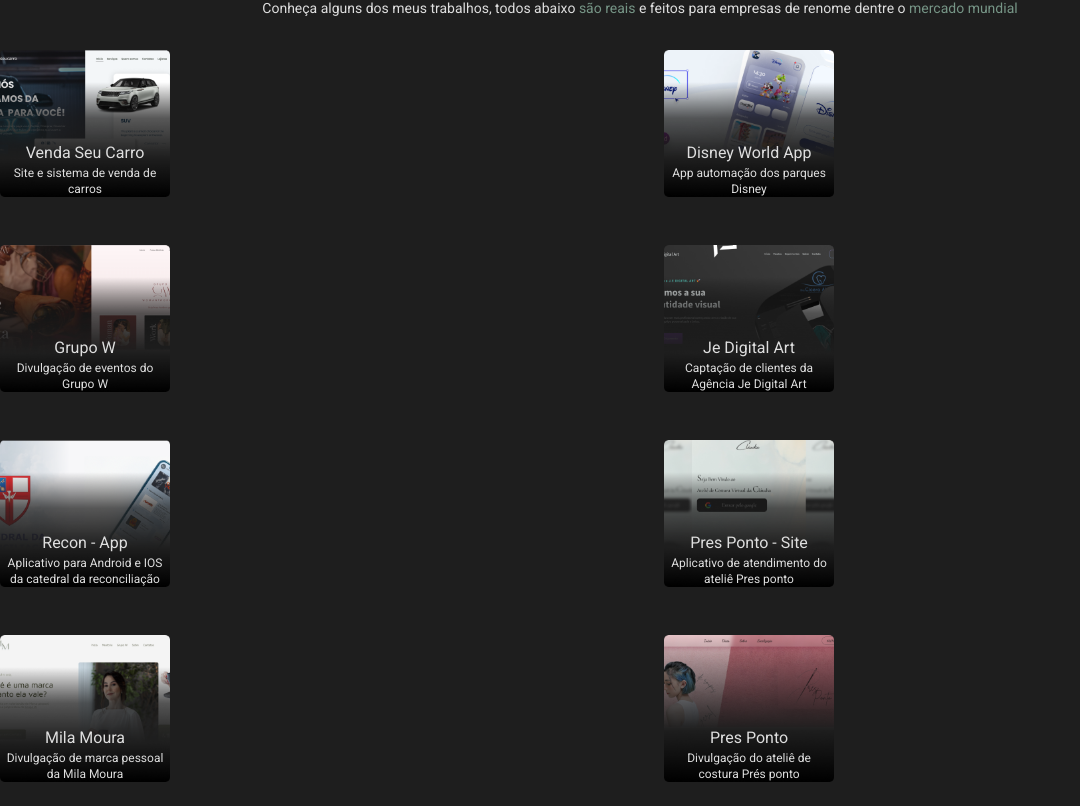
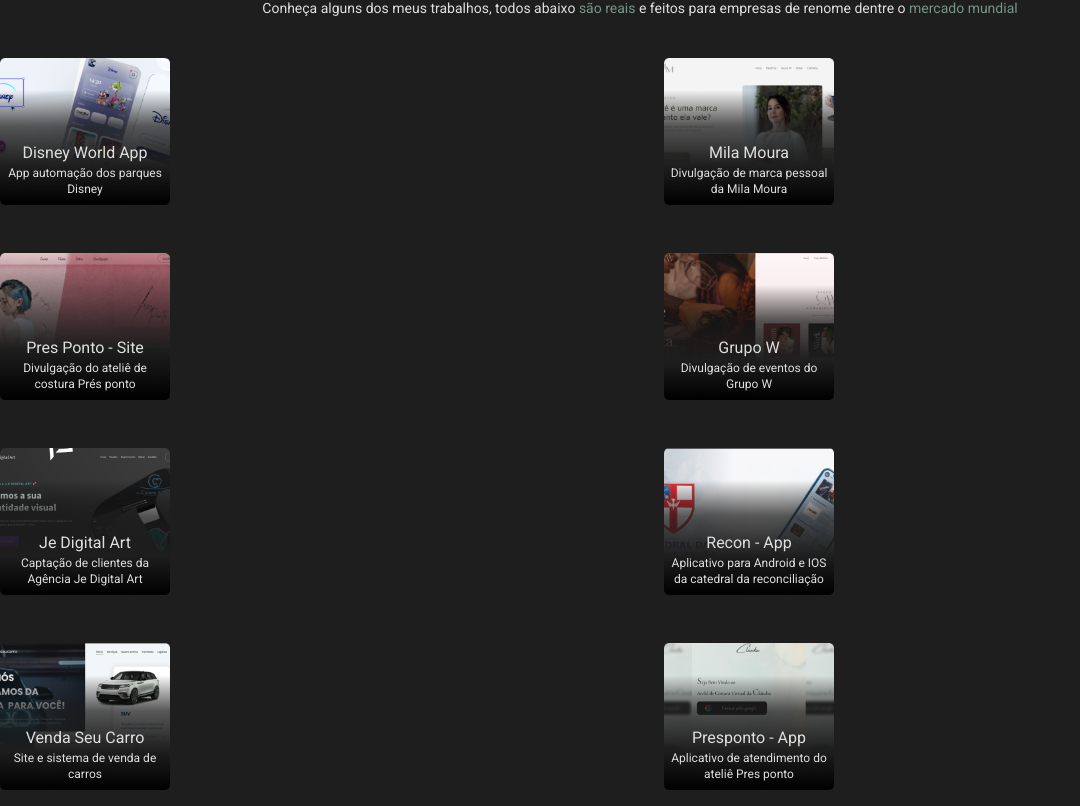
Before and after one commit to im4nu/manu-landing-page, a Next.js app: page / in a window 1280 px wide. Shown: the part 1354-2160 px from the top of the page, without its empty margins (0-1080 px from the left). Built offline with nearby package versions, Linux system fonts and the light colour scheme.

Commit message:
card component updated

```diff
--- a/components/aboutCard.tsx
+++ b/components/aboutCard.tsx
@@ -1,3 +1,4 @@
+import { url } from 'inspector'
 import Image from 'next/image'
 import {
     disney,
@@ -12,56 +13,33 @@
 
 export default function AboutCard(){
     const imagesCard = [
-        { img: disney },
-        { img: milaMoura},
-        { img: prespontoSite},
-        { img: grupow},
-        { img: jedigital},
-        { img: recon},
-        { img: vendas},
-        { img: presponto},
+        { img: disney, name: 'Disney World App', sub: 'App automação dos parques Disney', link: '#'},
+        { img: milaMoura, name: 'Mila Moura', sub: 'Divulgação de marca pessoal da Mila Moura', link: ''},
+        { img: prespontoSite, name: 'Pres Ponto - Site', sub: 'Divulgação do ateliê de costura Prés ponto', link: ''},
+        { img: grupow, name: 'Grupo W', sub: 'Divulgação de eventos do Grupo W', link: ''},
+        { img: jedigital, name: 'Je Digital Art', sub: 'Captação de clientes da Agência Je Digital Art', link: ''},
+        { img: recon, name: 'Recon - App', sub: 'Aplicativo para Android e IOS da catedral da reconciliação', link: ''},
+        { img: vendas, name: 'Venda Seu Carro', sub: 'Site e sistema de venda de carros', link: ''},
+        { img: presponto, name: 'Presponto - App', sub: 'Aplicativo de atendimento do ateliê Pres ponto', link: ''},
     ]
     return(
         <div className="grid w-screen justify-between grid-flow-row grid-cols-2 gap-12">
-            <button className="flex flex-col items-center text-center justify-end bg-vendas bg-cover bg-center w-[170px] h-[147px]">
-                <h2>Venda Seu Carro</h2>
-                <p className='text-xs px-1'>Site e sistema de venda de carros</p>
-            </button>
+            {
+            imagesCard.map((index) =>
+                <a
+                    key={index.name}
+                    href={index.link}
+                    target='_blank'
+                    className="flex flex-col items-center text-center justify-end bg-cover bg-center w-[170px] h-[147px]" rel="noreferrer"
+                >
+                <Image alt={index.name} src={index.img} className='-z-20' />
 
-            <button className="flex flex-col items-center text-center justify-end bg-disney bg-cover bg-center w-[170px] h-[147px]">
-                <h2>Disney World App</h2>
-                <p className='text-xs px-1'>App automação dos parques Disney</p>
-            </button>
-
-            <button className="flex flex-col items-center text-center justify-end bg-grupow bg-cover bg-center w-[170px] h-[147px]">
-                <h2>Grupo W</h2>
-                <p className='text-xs px-1'>Divulgação de eventos do Grupo W</p>
-            </button>
-
-            <button className="flex flex-col items-center text-center justify-end bg-jedigital bg-cover bg-center w-[170px] h-[147px]">
-                <h2>Je Digital Art</h2>
-                <p className='text-xs px-1'>Captação de clientes da Agência Je Digital Art</p>
-            </button>
-
-            <button className="flex flex-col items-center text-center justify-end bg-recon bg-cover bg-center w-[170px] h-[147px]">
-                <h2>Recon - App</h2>
-                <p className='text-xs px-1'>Aplicativo para Android e IOS da catedral da reconciliação</p>
-            </button>
-
-            <button className="flex flex-col items-center text-center justify-end bg-presponto bg-cover bg-center w-[170px] h-[147px]">
-                <h2>Pres Ponto - Site</h2>
-                <p className='text-xs px-1'>Aplicativo de atendimento do ateliê Pres ponto</p>
-            </button>
-
-            <button className="flex flex-col items-center text-center justify-end bg-mila bg-cover bg-center w-[170px] h-[147px]">
-                <h2>Mila Moura</h2>
-                <p className='text-xs px-1'>Divulgação de marca pessoal da Mila Moura</p>
-            </button>
-
-            <button className="flex flex-col items-center text-center justify-end bg-prespontoSite bg-cover bg-center w-[170px] h-[147px]">
-                <h2>Pres Ponto</h2>
-                <p className='text-xs px-1'>Divulgação do ateliê de costura Prés ponto</p>
-            </button>
+                <div className="flex flex-col -mt-16">
+                    <h2>{index.name}</h2>
+                    <p className='text-xs px-1'>{index.sub}</p>
+                    </div>
+                </a>
+        )}
         </div>
     )
 }
--- a/components/button.tsx
+++ b/components/button.tsx
@@ -1,7 +1,7 @@
 export default function GlobalButton(){
     return(
-        <button className="flex bgButton py-4 px-14 text-center justify-center items-center text-primary-white rounded-lg">
+        <a href="#about" className="flex bgButton py-4 px-14 text-center justify-center items-center text-primary-white rounded-lg">
             Ver Sites
-        </button>
+        </a>
     )
 }
```
